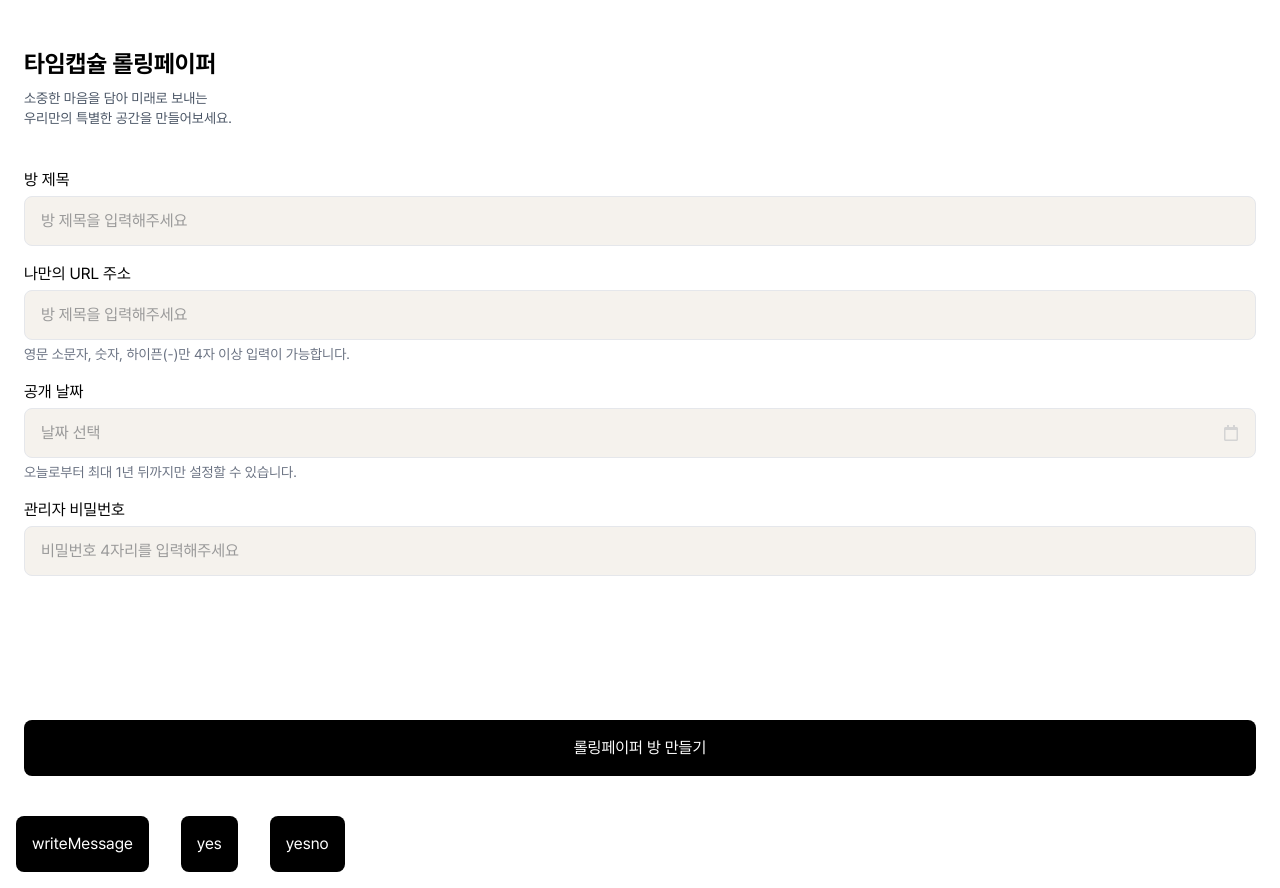
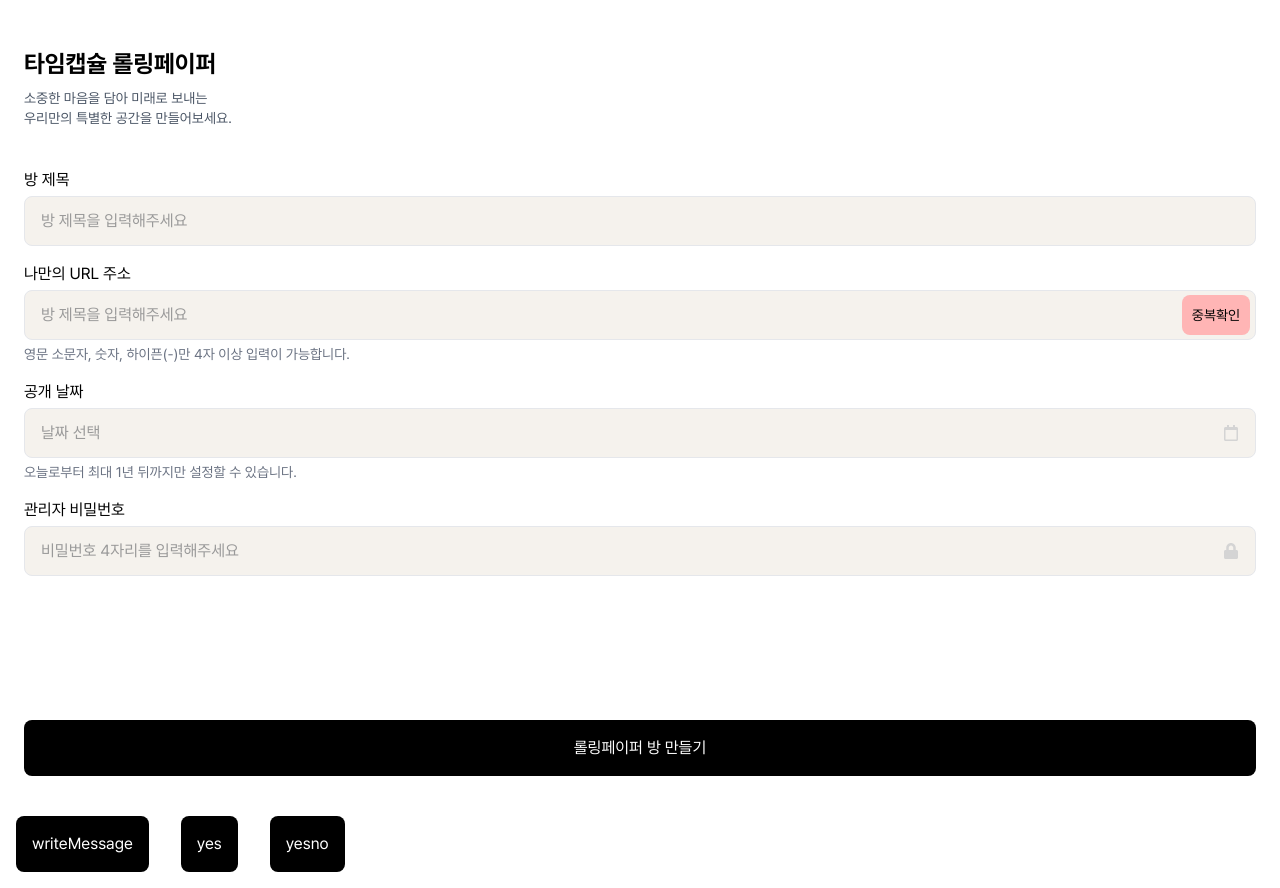
Before and after one commit to prgrms-fullcycle-devcourse/webfull_9_10_Sabujak_FE, a React (Vite) app: page /create-room in a window 1280 px wide. Built offline with nearby package versions, Linux system fonts and the light colour scheme.

Commit message:
refactor : 아이콘 및 버튼 적용

```diff
--- a/src/pages/CreateRoom.tsx
+++ b/src/pages/CreateRoom.tsx
@@ -19,7 +19,7 @@ export default function CreateRoom() {
           <Button variant="primary">
             롤링페이퍼 방 만들기
           </Button>
-                    {/* <Button variant="white" className="border border-gray-300">
+          {/* <Button variant="secondary" iconClassName="" className="border border-gray-300">
             방 삭제하기
           </Button> */}
         </>
@@ -28,7 +28,7 @@ export default function CreateRoom() {
       <h1 className="text-2xl font-bold">타임캡슐 롤링페이퍼</h1>
       <p className="mt-2 text-sm text-gray-600">
         소중한 마음을 담아 미래로 보내는
-                <br/>우리만의 특별한 공간을 만들어보세요.
+        <br />우리만의 특별한 공간을 만들어보세요.
       </p>
 
       <div className="mt-10 space-y-4">
@@ -40,7 +40,14 @@ export default function CreateRoom() {
           label="나만의 URL 주소"
           helperText="영문 소문자, 숫자, 하이픈(-)만 4자 이상 입력이 가능합니다."
         >
-                    <Input placeholder="방 제목을 입력해주세요" />
+          <Input
+            placeholder="방 제목을 입력해주세요"
+            rightSlot={(
+              <Button type="button" variant="sm">
+                중복확인
+              </Button>
+            )}
+          />
         </Field>
         <Field
           id="openDate"
@@ -54,8 +61,10 @@ export default function CreateRoom() {
         </Field>
         <Field id="roomPassword" label="관리자 비밀번호">
           <Input
-                    className="field-icon-calendar"
-                    placeholder="비밀번호 4자리를 입력해주세요" />
+            type="password"
+            iconClassName="icon-lock"
+            placeholder="비밀번호 4자리를 입력해주세요"
+          />
         </Field>
       </div>
     </PageLayout>
```
Lines whose indentation alone changed are shown as unchanged.
